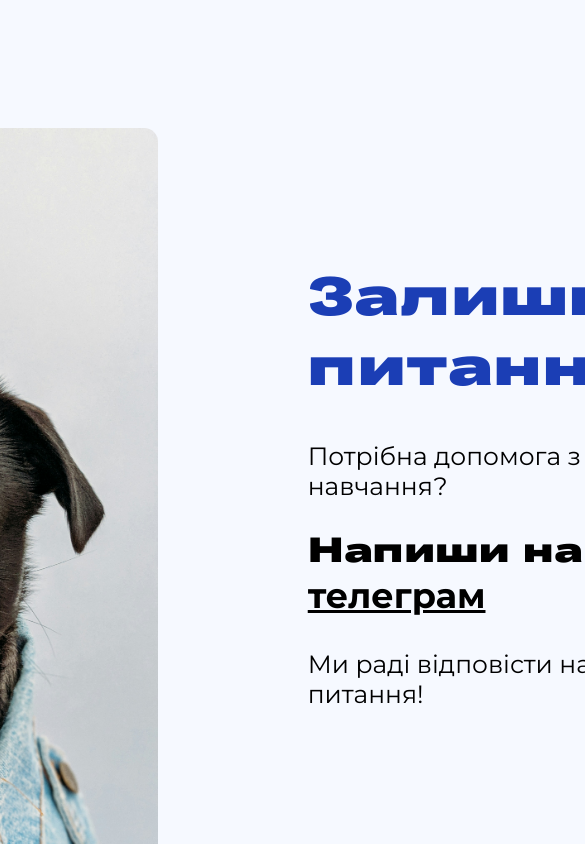
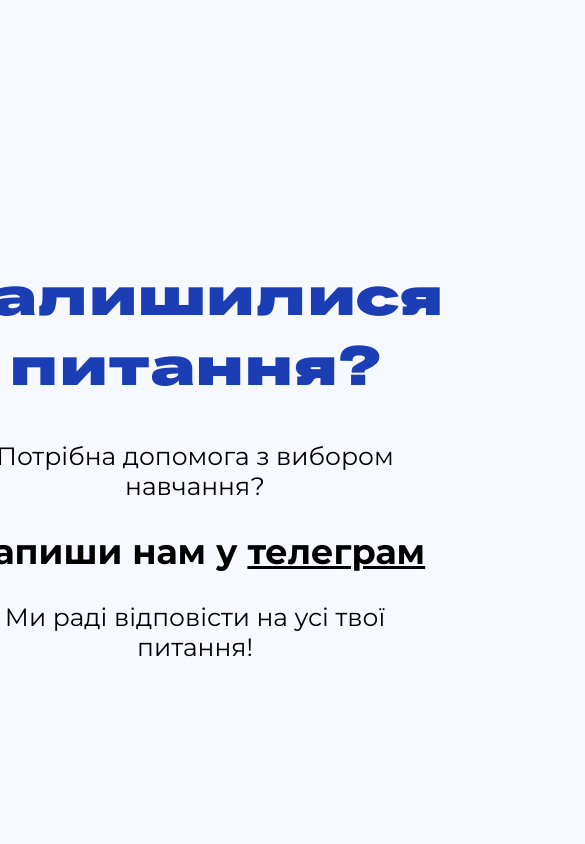
Before and after one commit to Vladarchuk124/LockInSchool, a React (Create React App) app: page / in a window 390 px wide. Shown: the part 10120-10964 px from the top of the page, 585 px wide, since content can reach past the window. Built offline with nearby package versions, Linux system fonts and the light colour scheme.

Commit message:
chore: responsive design for AskQuestion section

```diff
--- a/package.json
+++ b/package.json
@@ -11,6 +11,7 @@
     "lucide-react": "^0.511.0",
     "react": "^19.1.0",
     "react-dom": "^19.1.0",
+    "react-responsive": "^10.0.1",
     "react-scripts": "5.0.1",
     "web-vitals": "^2.1.4"
   },
--- a/src/components/AskQuestion/AskQuestion.jsx
+++ b/src/components/AskQuestion/AskQuestion.jsx
@@ -1,18 +1,24 @@
+import { useMediaQuery } from 'react-responsive';
 
 function AskQuestion () {
+    const isTabletWidth = useMediaQuery({ maxWidth: 1350});
+    const isMobileWidth = useMediaQuery({ maxWidth: 1240});
+
     const imgStyle = {
+        display: isMobileWidth? "none" : "",
         height: "800px",
-        borderRadius: "14px"
+        borderRadius: "14px",
+        marginLeft: "15px"
     }
 
 
     return (
-        <div style={{display: "flex", justifyContent: "center", gap: "150px", minHeight: "100dvh"}}>
-            <img src="./dog.jpg" alt="dogImage" style={imgStyle}/>
-            <div style={{marginTop: "100px"}}>
+        <div style={{display: "flex", justifyContent: "center", gap: isTabletWidth? "80px" : "150px", minHeight: "100dvh"}}>
+            <img src="LockInSchool/dog.jpg" alt="dogImage" style={imgStyle}/>
+            <div style={{marginTop: "100px", textAlign: isMobileWidth? "center" : ""}}>
                 <h1 style={{color: "#1b3eb5", fontSize: "55px"}}>Залишилися питання?</h1>
                 <p style={{fontSize: "25px"}}>Потрібна допомога з вибором навчання?</p>
-                <h2 style={{fontSize: "35px"}}>Напиши нам у <a style={{color: "black", cursor: "pointer"}} href="https://t.me/arinavenher" target="_blanket">телеграм</a> </h2>
+                <h2 style={{fontSize: "35px", fontFamily: "Montserrat"}}>Напиши нам у <a style={{color: "black", cursor: "pointer", fontFamily: "Montserrat"}} href="https://t.me/arinavenher" target="_blanket">телеграм</a> </h2>
                 <p style={{fontSize: "25px"}}>Ми раді відповісти на усі твої питання!</p>
             </div>
         </div>
```
Also changed, not shown: 1 other file (tests, documents, lock files or other folders).
